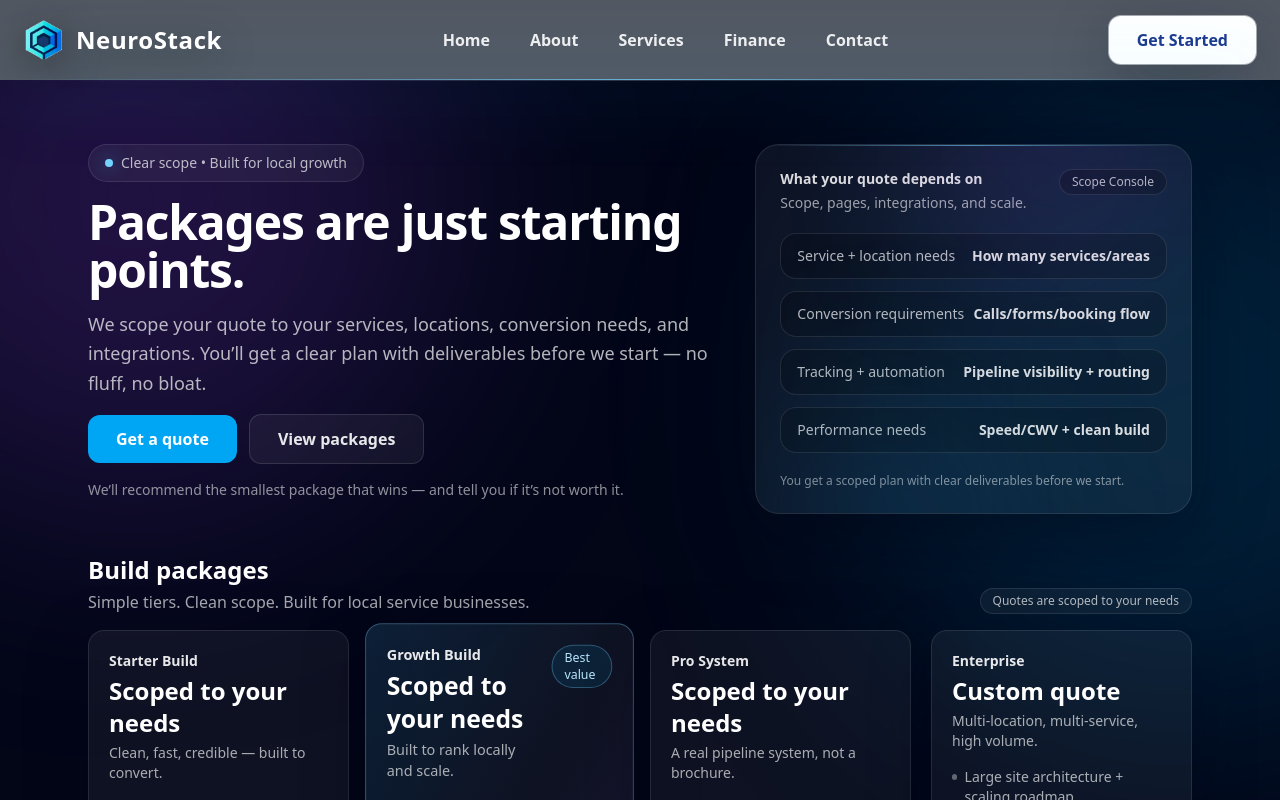
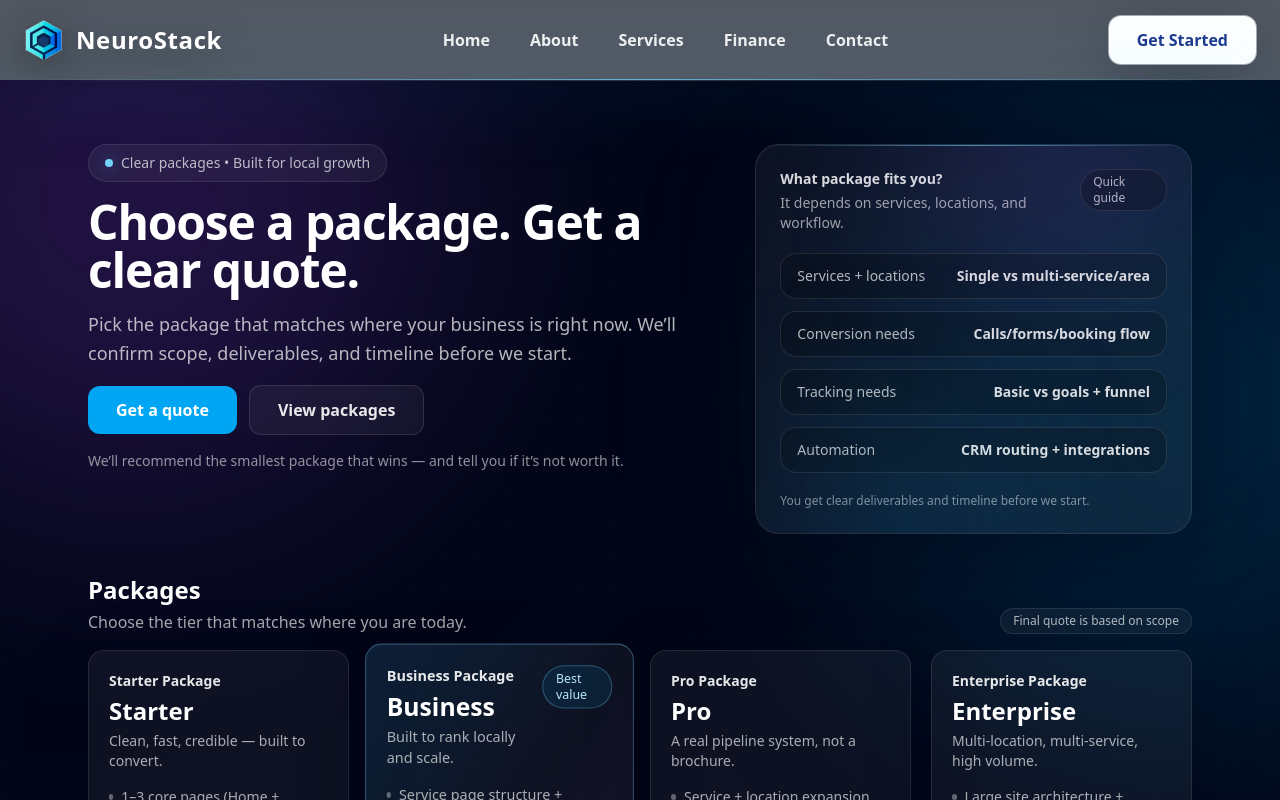
Before and after one commit to BrooksDav46/neurostack, a React (Vite) app: page /finance in a window 1280 px wide. Shown: the top 800 px of the page. Built offline with nearby package versions, Linux system fonts and the light colour scheme.

Commit message:
Had to fix 404 refresh errors

```diff
--- a/src/Finance/Components/Finance.tsx
+++ b/src/Finance/Components/Finance.tsx
@@ -2,7 +2,7 @@ import { Link } from "react-router-dom";
 
 type Tier = {
   name: string;
-  price: string;
+  priceLabel: string; // renamed from "price" to avoid implying money
   tagline: string;
   includes: string[];
   highlight?: boolean;
@@ -10,7 +10,7 @@ type Tier = {
 
 function PackageCard({
   name,
-  price,
+  priceLabel,
   tagline,
   includes,
   badge,
@@ -18,7 +18,7 @@ function PackageCard({
   featured = false,
 }: {
   name: string;
-  price: string;
+  priceLabel: string;
   tagline: string;
   includes: string[];
   badge?: string;
@@ -74,14 +74,12 @@ function PackageCard({
         <div className="flex items-start justify-between gap-3">
           <div>
             <div className="text-sm font-semibold text-white/90">{name}</div>
-            <div className="mt-1 text-2xl font-bold">{price}</div>
+            <div className="mt-1 text-2xl font-bold">{priceLabel}</div>
             <div className="mt-1 text-sm text-white/65">{tagline}</div>
           </div>
 
           {badge ? (
-            <span
-              className={`rounded-full border px-3 py-1 text-xs ${badgeClass}`}
-            >
+            <span className={`rounded-full border px-3 py-1 text-xs ${badgeClass}`}>
               {badge}
             </span>
           ) : null}
@@ -112,7 +110,7 @@ function PackageCard({
 
         {featured ? (
           <div className="mt-3 text-xs text-white/55">
-            Recommended for most local service businesses.
+            Best fit for most local service businesses.
           </div>
         ) : null}
       </div>
@@ -123,8 +121,8 @@ function PackageCard({
 export default function Finance() {
   const buildTiers: Tier[] = [
     {
-      name: "Starter Build",
-      price: "Scoped to your needs",
+      name: "Starter Package",
+      priceLabel: "Starter",
       tagline: "Clean, fast, credible — built to convert.",
       includes: [
         "1–3 core pages (Home + Services + Contact)",
@@ -134,8 +132,8 @@ export default function Finance() {
       ],
     },
     {
-      name: "Growth Build",
-      price: "Scoped to your needs",
+      name: "Business Package",
+      priceLabel: "Business",
       tagline: "Built to rank locally and scale.",
       includes: [
         "Service page structure + stronger conversion flow",
@@ -146,8 +144,8 @@ export default function Finance() {
       highlight: true,
     },
     {
-      name: "Pro System",
-      price: "Scoped to your needs",
+      name: "Pro Package",
+      priceLabel: "Pro",
       tagline: "A real pipeline system, not a brochure.",
       includes: [
         "Service + location expansion structure",
@@ -157,8 +155,8 @@ export default function Finance() {
       ],
     },
     {
-      name: "Enterprise",
-      price: "Custom quote",
+      name: "Enterprise Package",
+      priceLabel: "Enterprise",
       tagline: "Multi-location, multi-service, high volume.",
       includes: [
         "Large site architecture + scaling roadmap",
@@ -172,7 +170,7 @@ export default function Finance() {
   return (
     <main className="min-h-screen bg-[#020617] text-white">
       <div className="relative overflow-hidden">
-        {/* Premium background accents (no grid) */}
+        {/* Premium background accents */}
         <div className="pointer-events-none absolute inset-0">
           <div className="absolute -top-48 left-[-180px] h-[620px] w-[620px] rounded-full bg-purple-500/18 blur-[130px]" />
           <div className="absolute top-0 right-[-220px] h-[640px] w-[640px] rounded-full bg-sky-500/16 blur-[130px]" />
@@ -186,16 +184,16 @@ export default function Finance() {
             <div className="lg:col-span-7 space-y-4">
               <div className="inline-flex items-center gap-2 rounded-full border border-white/10 bg-white/5 px-4 py-2 text-sm text-white/70">
                 <span className="h-2 w-2 rounded-full bg-sky-300 shadow-[0_0_18px_rgba(56,189,248,0.65)]" />
-                Clear scope • Built for local growth
+                Clear packages • Built for local growth
               </div>
 
               <h1 className="text-4xl font-bold tracking-tight sm:text-5xl">
-                Packages are just starting points.
+                Choose a package. Get a clear quote.
               </h1>
 
               <p className="max-w-2xl text-lg text-white/70 leading-relaxed">
-                We scope your quote to your services, locations, conversion needs, and integrations.
-                You’ll get a clear plan with deliverables before we start — no fluff, no bloat.
+                Pick the package that matches where your business is right now.
+                We’ll confirm scope, deliverables, and timeline before we start.
               </p>
 
               <div className="flex flex-col gap-3 sm:flex-row sm:items-center">
@@ -219,7 +217,7 @@ export default function Finance() {
               </p>
             </div>
 
-            {/* Scope Console */}
+            {/* Package Fit Console */}
             <div className="lg:col-span-5">
               <div className="relative overflow-hidden rounded-3xl border border-white/10 bg-white/5 p-6 shadow-[0_18px_70px_rgba(2,6,23,0.45)]">
                 <div className="pointer-events-none absolute -top-28 right-6 h-56 w-56 rounded-full bg-purple-500/16 blur-[90px]" />
@@ -229,23 +227,23 @@ export default function Finance() {
                 <div className="flex items-start justify-between gap-4">
                   <div>
                     <div className="text-sm font-semibold text-white/85">
-                      What your quote depends on
+                      What package fits you?
                     </div>
                     <div className="mt-1 text-sm text-white/60">
-                      Scope, pages, integrations, and scale.
+                      It depends on services, locations, and workflow.
                     </div>
                   </div>
                   <span className="rounded-full border border-white/10 bg-black/25 px-3 py-1 text-xs text-white/70">
-                    Scope Console
+                    Quick guide
                   </span>
                 </div>
 
                 <div className="mt-5 grid gap-3">
                   {[
-                    ["Service + location needs", "How many services/areas"],
-                    ["Conversion requirements", "Calls/forms/booking flow"],
-                    ["Tracking + automation", "Pipeline visibility + routing"],
-                    ["Performance needs", "Speed/CWV + clean build"],
+                    ["Services + locations", "Single vs multi-service/area"],
+                    ["Conversion needs", "Calls/forms/booking flow"],
+                    ["Tracking needs", "Basic vs goals + funnel"],
+                    ["Automation", "CRM routing + integrations"],
                   ].map(([k, v]) => (
                     <div
                       key={k}
@@ -258,7 +256,7 @@ export default function Finance() {
                 </div>
 
                 <div className="mt-5 text-xs text-white/50">
-                  You get a scoped plan with clear deliverables before we start.
+                  You get clear deliverables and timeline before we start.
                 </div>
               </div>
             </div>
@@ -268,13 +266,13 @@ export default function Finance() {
           <section id="packages" className="space-y-4">
             <div className="flex flex-col gap-2 sm:flex-row sm:items-end sm:justify-between">
               <div>
-                <h2 className="text-2xl font-semibold">Build packages</h2>
+                <h2 className="text-2xl font-semibold">Packages</h2>
                 <p className="mt-1 text-white/65">
-                  Simple tiers. Clean scope. Built for local service businesses.
+                  Choose the tier that matches where you are today.
                 </p>
               </div>
               <span className="inline-flex w-fit items-center rounded-full border border-white/10 bg-white/5 px-3 py-1 text-xs text-white/70">
-                Quotes are scoped to your needs
+                Final quote is based on scope
               </span>
             </div>
 
@@ -283,12 +281,12 @@ export default function Finance() {
                 <PackageCard
                   key={t.name}
                   name={t.name}
-                  price={t.price}
+                  priceLabel={t.priceLabel}
                   tagline={t.tagline}
                   includes={t.includes}
                   badge={t.highlight ? "Best value" : undefined}
                   badgeStyle="sky"
-                  featured={t.name === "Growth Build"}
+                  featured={t.name === "Business Package"}
                 />
               ))}
             </div>
@@ -305,12 +303,10 @@ export default function Finance() {
             <div className="relative p-7 sm:p-8">
               <div className="flex flex-col gap-2 sm:flex-row sm:items-center sm:justify-between">
                 <div>
-                  <h2 className="text-xl font-semibold text-white/90">
-                    Financing available
-                  </h2>
+                  <h2 className="text-xl font-semibold text-white/90">Financing available</h2>
                   <p className="mt-1 text-white/65">
-                    Don’t delay a build that will pay for itself. We offer financing
-                    options so you can move now and scale as leads come in.
+                    Don’t delay a build that will pay for itself. We offer financing options so you can
+                    move now and scale as leads come in.
                   </p>
                 </div>
                 <span className="inline-flex w-fit items-center rounded-full border border-white/10 bg-black/20 px-3 py-1 text-xs text-white/70">
```
Also changed, not shown: vercel.json (added).
